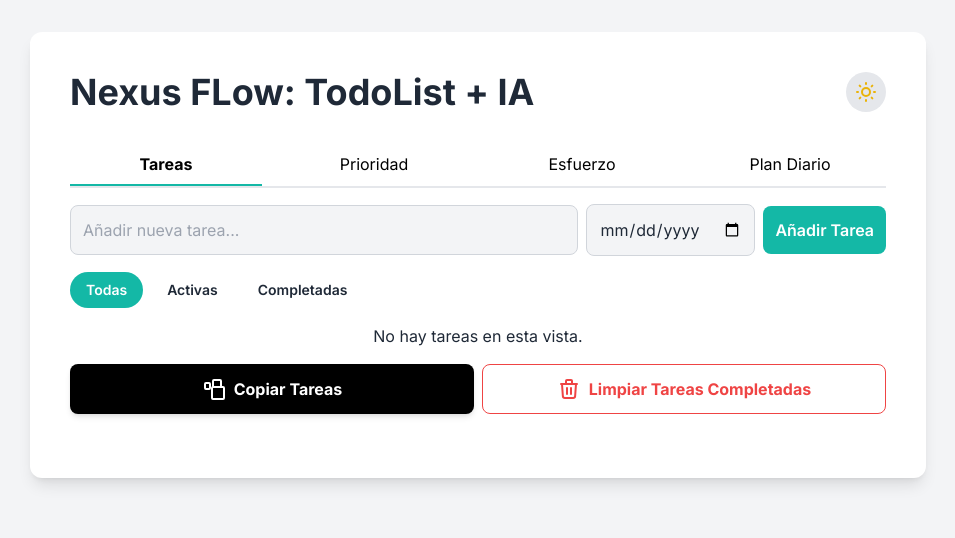
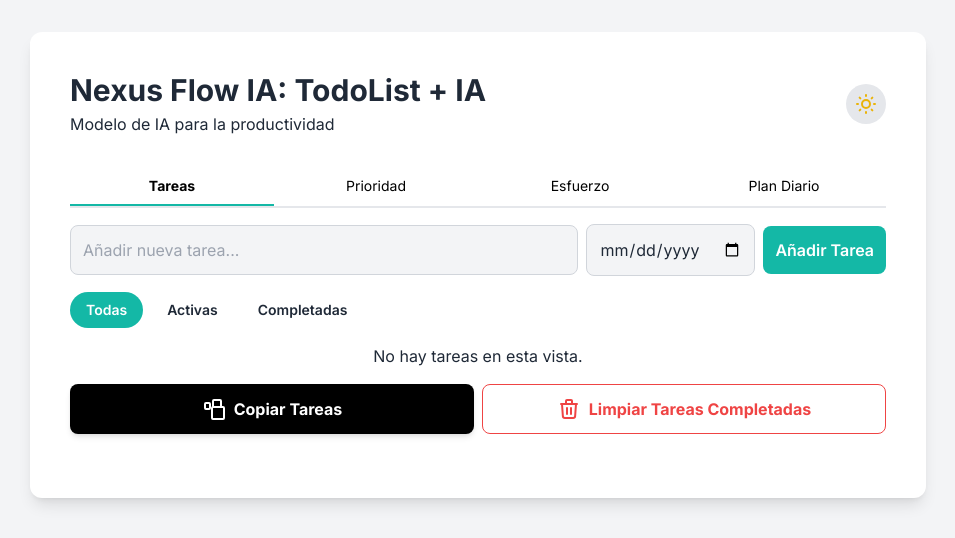
Before and after one commit to ingwplanchez/nexus-flow, a Django app: page / in a window 1280 px wide. Shown: the top 538 px of the page, without its empty margins (162-1117 px from the left). Run offline with Django 5.2, Linux system fonts and the light colour scheme; the visitor is signed in with stand-in values (Sample User, id 1); some libraries are stand-ins or nearby versions.

Commit message:
Modified: Se ajusta el tamaño del texto de las pestañas y se agrega un subtítulo a la página

```diff
--- a/core/templates/index.html
+++ b/core/templates/index.html
@@ -17,7 +17,12 @@
     <div class="max-w-4xl mx-auto rounded-xl shadow-lg p-6 sm:p-10 card">
         <!-- Encabezado de la aplicación -->
         <header class="flex flex-col sm:flex-row items-center justify-between mb-8">
-            <h1 class="text-3xl sm:text-4xl font-bold text-primary mb-4 sm:mb-0">Nexus FLow: TodoList + IA</h1>
+            <!-- <h1 class="text-3xl sm:text-4xl font-bold text-primary mb-4 sm:mb-0">Nexus FLow: TodoList +</h1> -->
+
+            <div class="flex-grow">
+                <h1 class="text-2xl sm:text-3xl font-bold text-primary">Nexus Flow IA: TodoList + IA</h1>
+                <p class="text-sm sm:text-base text-secondary mt-1">Modelo de IA para la productividad</p>
+            </div>
 
             <div class="flex items-center space-x-4">
                 <button id="theme-toggle" class="p-2 rounded-full bg-gray-200 dark:bg-gray-700 text-gray-800 dark:text-gray-200 focus:outline-none transition-colors duration-300">
@@ -33,7 +38,7 @@
 
         <!-- Contenedor de las pestañas -->
         <div class="mb-6">
-            <div class="flex flex-wrap sm:space-x-4 mb-4 border-b-2 border-gray-200 dark:border-gray-700">
+            <div class="flex flex-wrap -mb-px text-sm font-medium  mb-4 border-b-2 border-gray-200 dark:border-gray-700">
                 <button id="tab-todo-list" onclick="openTab('todo-list-content')" class="tab-button flex-1 py-2 px-4 text-center rounded-t-lg border-b-2 border-teal-500 font-bold active">Tareas</button>
                 <button id="tab-eisenhower" onclick="openTab('eisenhower-content')" class="tab-button flex-1 py-2 px-4 text-center rounded-t-lg border-b-2 border-transparent hover:border-purple-500 hover:text-purple-500">Prioridad</button>
                 <button id="tab-laborit" onclick="openTab('laborit-content')" class="tab-button flex-1 py-2 px-4 text-center rounded-t-lg border-b-2 border-transparent hover:border-green-500 hover:text-green-500">Esfuerzo</button>
```
